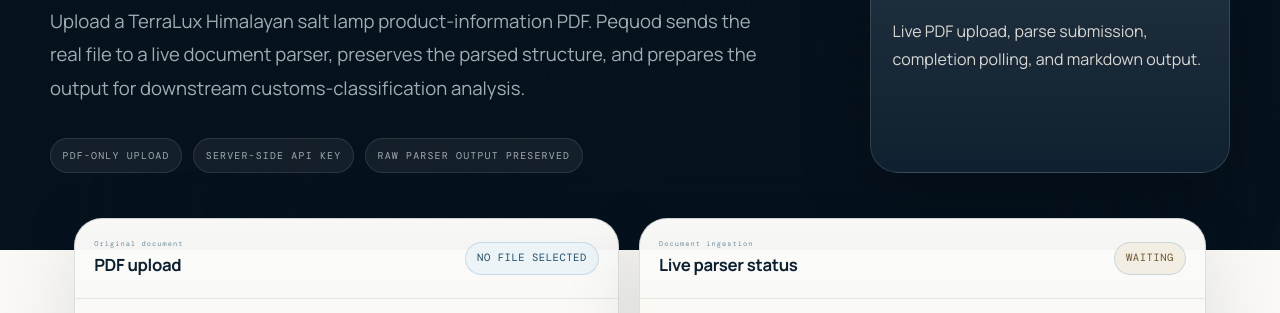
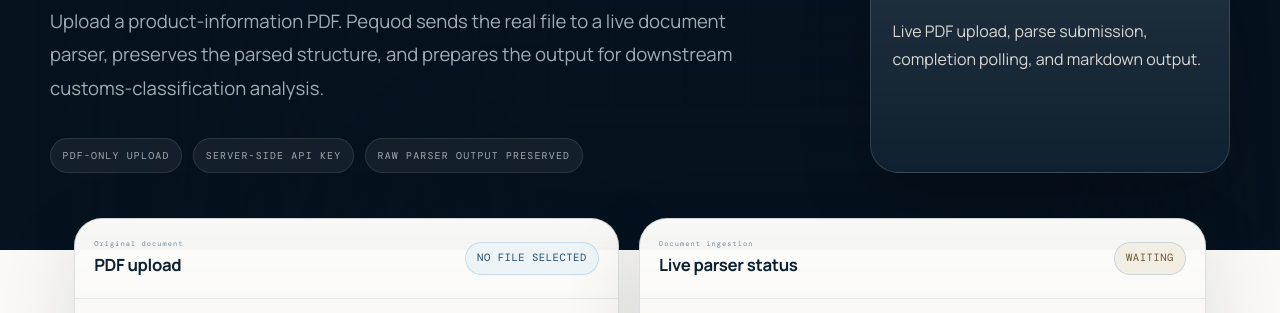
Before and after one commit to mnsalschool7-u/BoostBoss, a website: page demo/llamaparse/index.html in a window 1280 px wide. Shown: the part 440-753 px from the top of the page. Drawn offline with nearby package versions, Linux system fonts and the light colour scheme.

Commit message:
Make document demo copy product-neutral

```diff
--- a/demo/llamaparse/index.html
+++ b/demo/llamaparse/index.html
@@ -55,7 +55,7 @@
           <p class="eyebrow"><span></span> Live document ingestion</p>
           <h1>Customs document ingestion demo</h1>
           <p>
-            Upload a TerraLux Himalayan salt lamp product-information PDF. Pequod sends the real file
+            Upload a product-information PDF. Pequod sends the real file
             to a live document parser, preserves the parsed structure, and prepares the output for downstream
             customs-classification analysis.
           </p>
```
Also changed, not shown: README.md.
